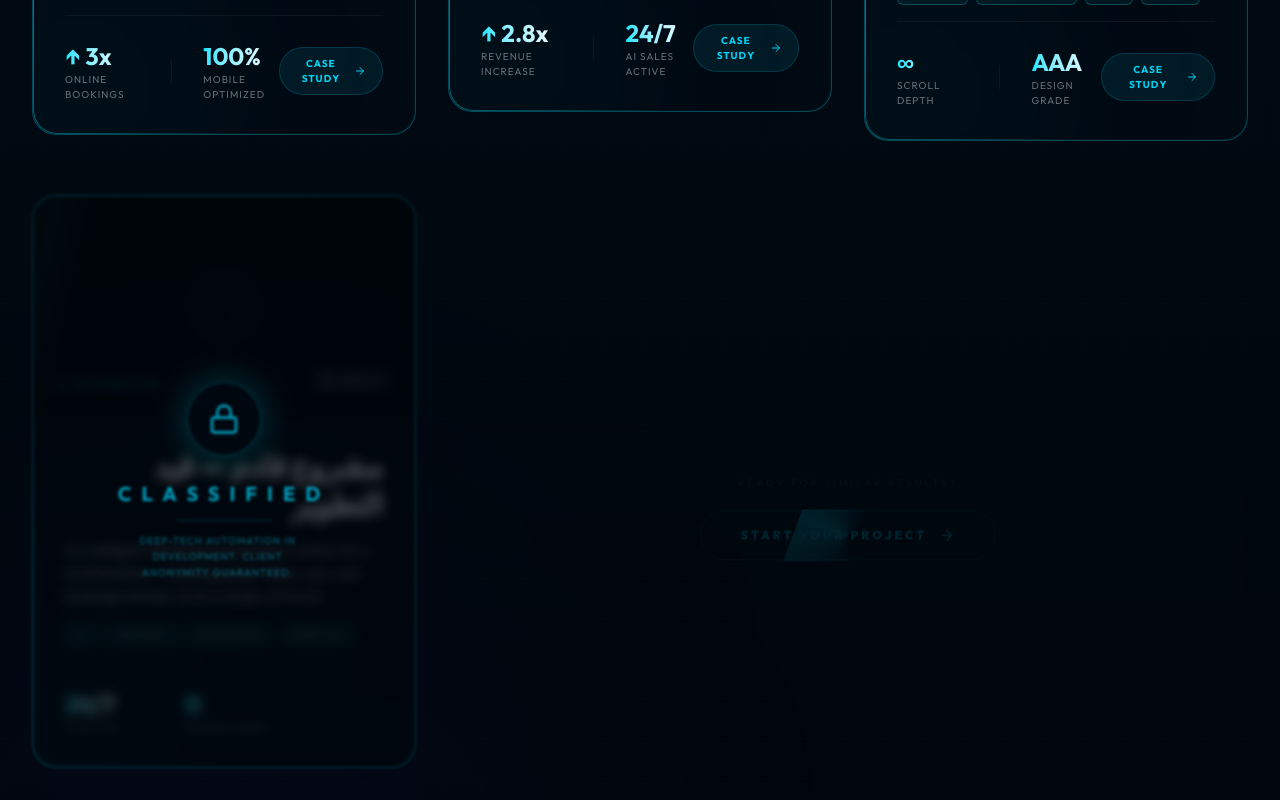
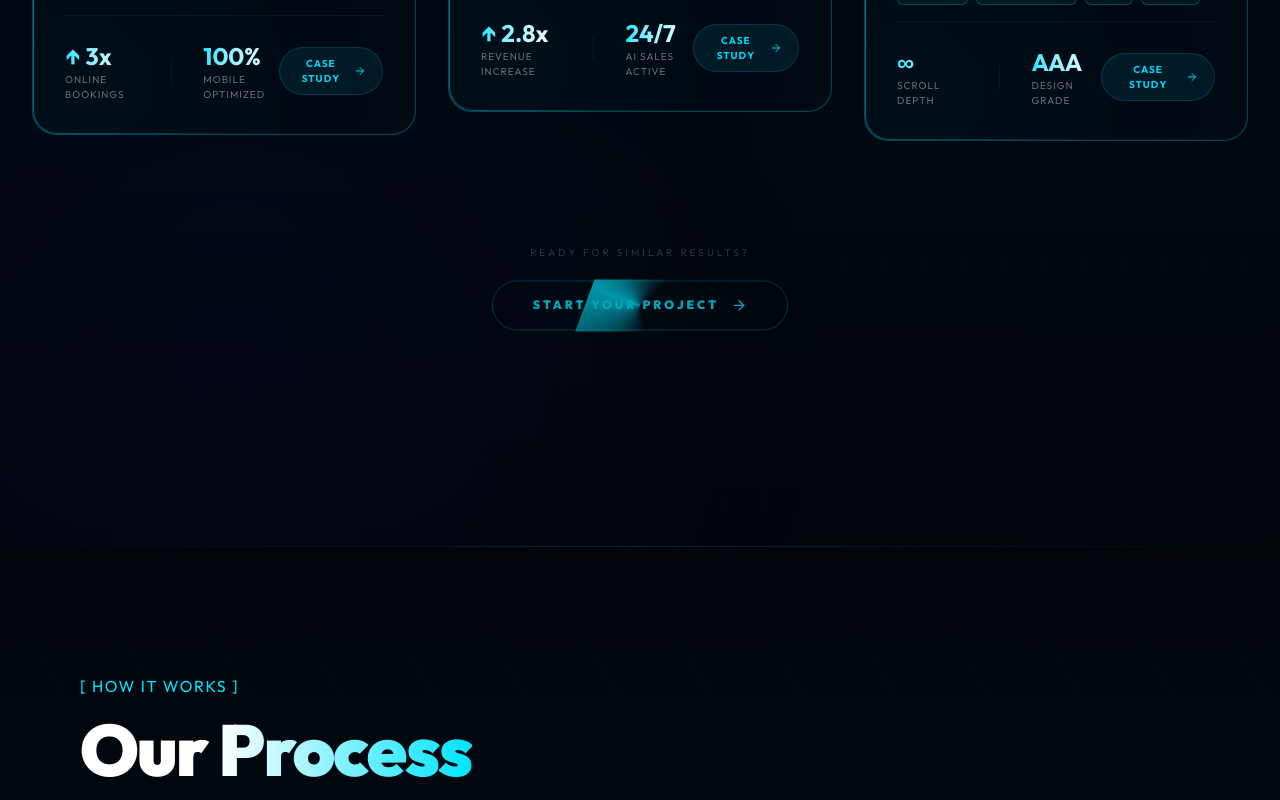
Before and after one commit to buzyoussef0-a11y/vortex-digital, a Next.js app: page / in a window 1280 px wide. Shown: the part 5500-6300 px from the top of the page. Built offline with nearby package versions, Linux system fonts and the light colour scheme.

Commit message:
remove classified card, center CTA button

```diff
--- a/components/PortfolioSection.tsx
+++ b/components/PortfolioSection.tsx
@@ -7,7 +7,6 @@ import {
   useTransform,
   useSpring,
   useMotionValue,
-  useMotionTemplate,
 } from "framer-motion";
 import {
   Stethoscope, Layers, Globe, ArrowRight, Lock, Building2,
@@ -320,14 +319,9 @@ export default function PortfolioSection() {
   const rightRY  = useTransform(s, [0.26, 0.44], [28, 0]);
   const rightSc  = useTransform(s, [0.26, 0.44], [0.82, 1]);
 
-  // ── 4th card (drops from above with blur)
-  const c4O      = useTransform(s, [0.42, 0.58], [0, 1]);
-  const c4Y      = useTransform(s, [0.42, 0.58], [-70, 0]);
-  const c4Blur   = useTransform(s, [0.42, 0.58], [12, 0]);
-
   // ── CTA
-  const ctaO     = useTransform(s, [0.54, 0.68], [0, 1]);
-  const ctaY     = useTransform(s, [0.54, 0.68], [30, 0]);
+  const ctaO     = useTransform(s, [0.46, 0.60], [0, 1]);
+  const ctaY     = useTransform(s, [0.46, 0.60], [30, 0]);
 
   // ── Background orbs parallax
   const orb1Y    = useTransform(s, [0, 1], ["-20%", "20%"]);
@@ -421,20 +415,14 @@ export default function PortfolioSection() {
           </div>
         </div>
 
-        {/* ── 4th card + CTA ── */}
-        <div className="grid grid-cols-1 md:grid-cols-3 gap-6 lg:gap-8 items-center">
-          <motion.div style={{ y: c4Y, opacity: c4O, filter: useMotionTemplate`blur(${c4Blur}px)`, transformStyle: "preserve-3d" }}>
-            <ProjectCard project={projects[3]} />
-          </motion.div>
-
+        {/* ── CTA ── */}
         <motion.div
           style={{ opacity: ctaO, y: ctaY }}
-            className="md:col-span-2 flex flex-col items-center justify-center gap-5 rounded-3xl border border-white/[0.04] bg-white/[0.015] backdrop-blur-sm py-12 px-8"
+          className="flex flex-col items-center gap-5 py-8"
         >
           <p className="text-white/25 text-[10px] uppercase tracking-[0.3em] font-mono">Ready for similar results?</p>
           <SpectacularButton />
         </motion.div>
-        </div>
 
       </div>
     </section>
```
Lines whose indentation alone changed are shown as unchanged.
